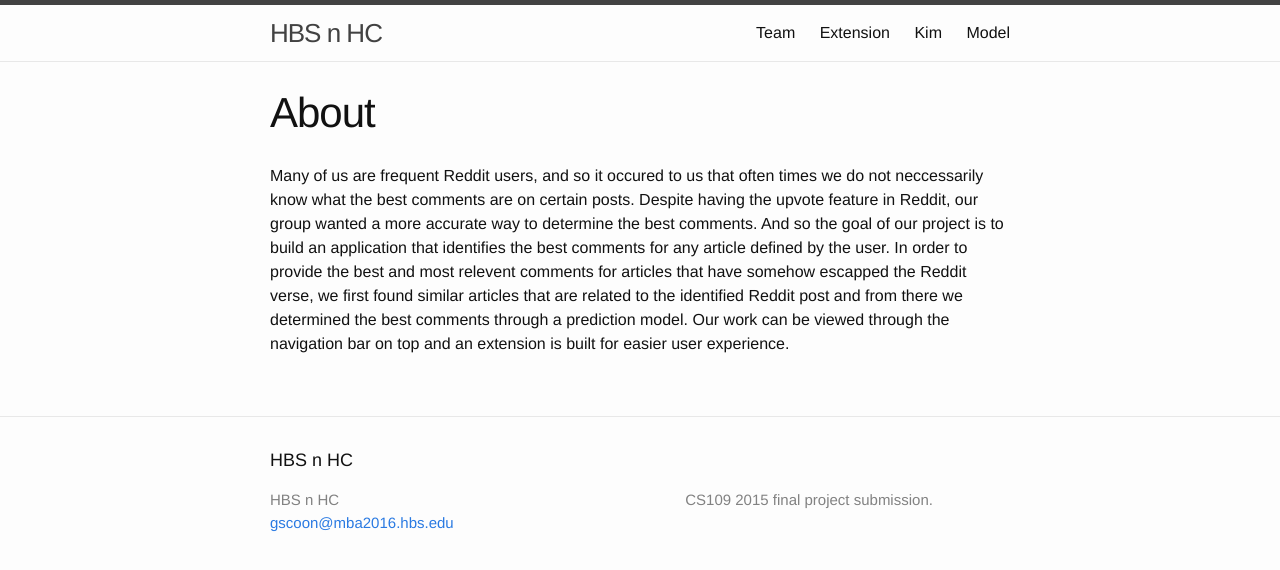
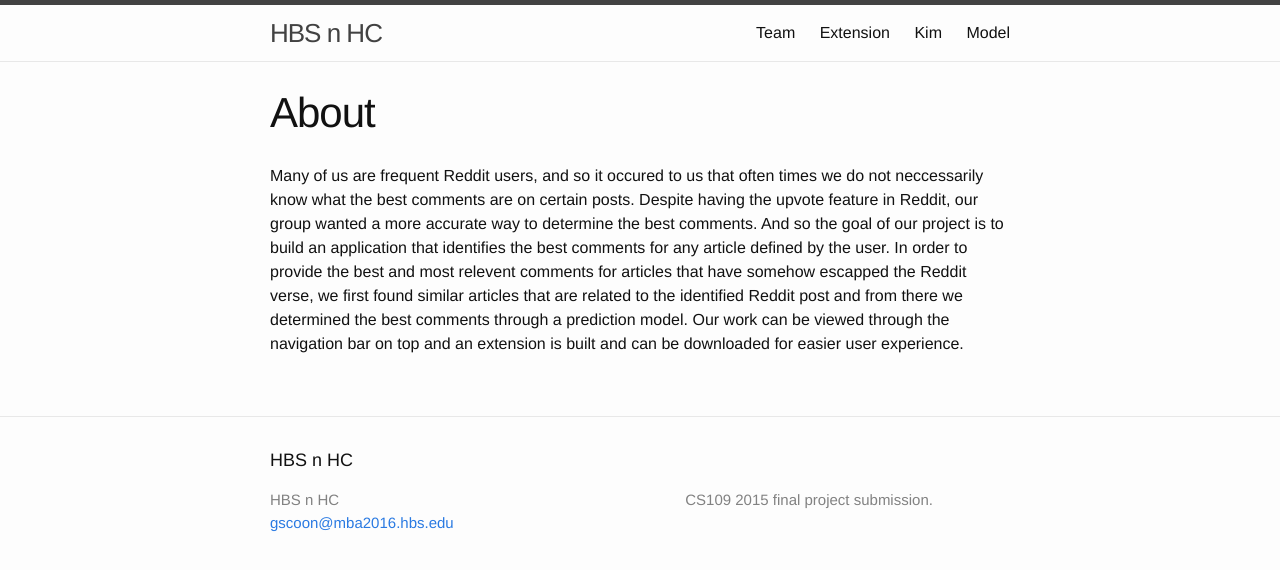
Before and after one commit to UKeeeM/CS109-Project-, a Jekyll site: the page built from about.md, in a window 1280 px wide. Shown: the top 570 px of the page. Built offline with Jekyll 4.4.1, drawn with Linux system fonts in a browser that asks for light colours.

Commit message:
Update about.md

```diff
--- a/about.md
+++ b/about.md
@@ -5,4 +5,4 @@ nav-label: Team
 permalink: about/
 ---
 
-Many of us are frequent Reddit users, and so it occured to us that often times we do not neccessarily know what the best comments are on certain posts. Despite having the upvote feature in Reddit, our group wanted a more accurate way to determine the best comments. And so the goal of our project is to build an application that identifies the best comments for any article defined by the user. In order to provide the best and most relevent comments for articles that have somehow escapped the Reddit verse, we first found similar articles that are related to the identified Reddit post and from there we determined the best comments through a prediction model. Our work can be viewed through the navigation bar on top and an extension is built for easier user experience.
+Many of us are frequent Reddit users, and so it occured to us that often times we do not neccessarily know what the best comments are on certain posts. Despite having the upvote feature in Reddit, our group wanted a more accurate way to determine the best comments. And so the goal of our project is to build an application that identifies the best comments for any article defined by the user. In order to provide the best and most relevent comments for articles that have somehow escapped the Reddit verse, we first found similar articles that are related to the identified Reddit post and from there we determined the best comments through a prediction model. Our work can be viewed through the navigation bar on top and an extension is built and can be downloaded for easier user experience.
```
